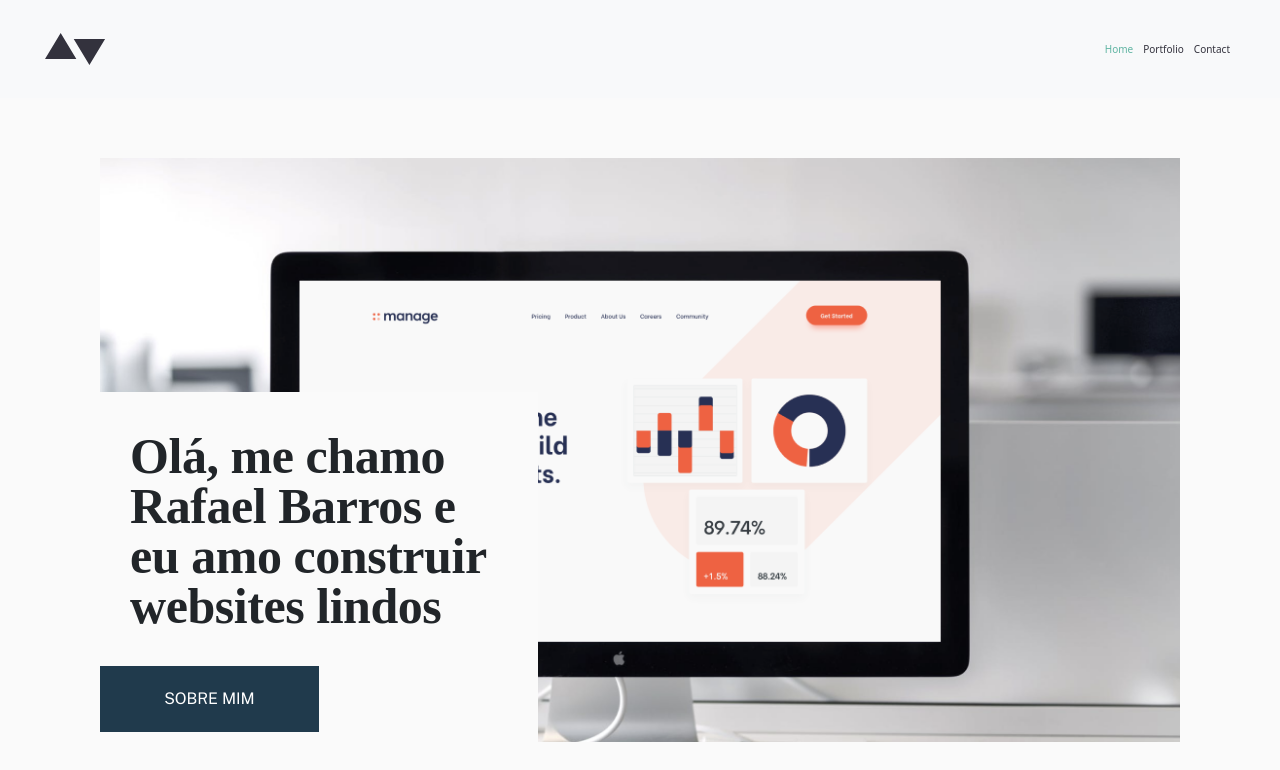
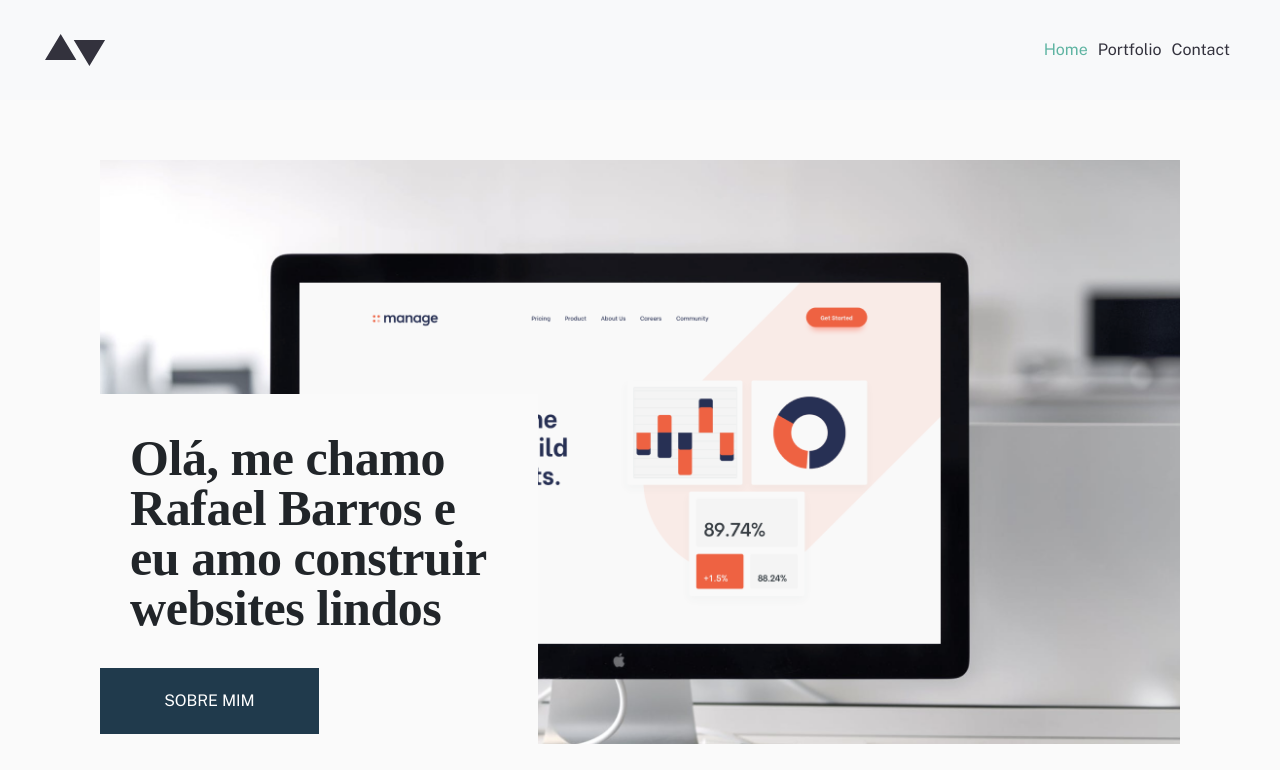
Before and after one commit to fiusks/Frontend-Challenge-M01, a React (Create React App) app: page /home in a window 1280 px wide. Shown: the top 770 px of the page. Built offline with nearby package versions, Linux system fonts and the light colour scheme; a web font is replaced by a local one.

Commit message:
Typography for buttons and links

```diff
--- a/src/assets/sass/typography.scss
+++ b/src/assets/sass/typography.scss
@@ -25,7 +25,8 @@ h3 {
   font-weight: 400;
 }
 p,
-.btn {
+.btn,
+a {
   font-family: $secondary-font;
   line-height: 3rem;
   font-size: 1.6rem;
```
